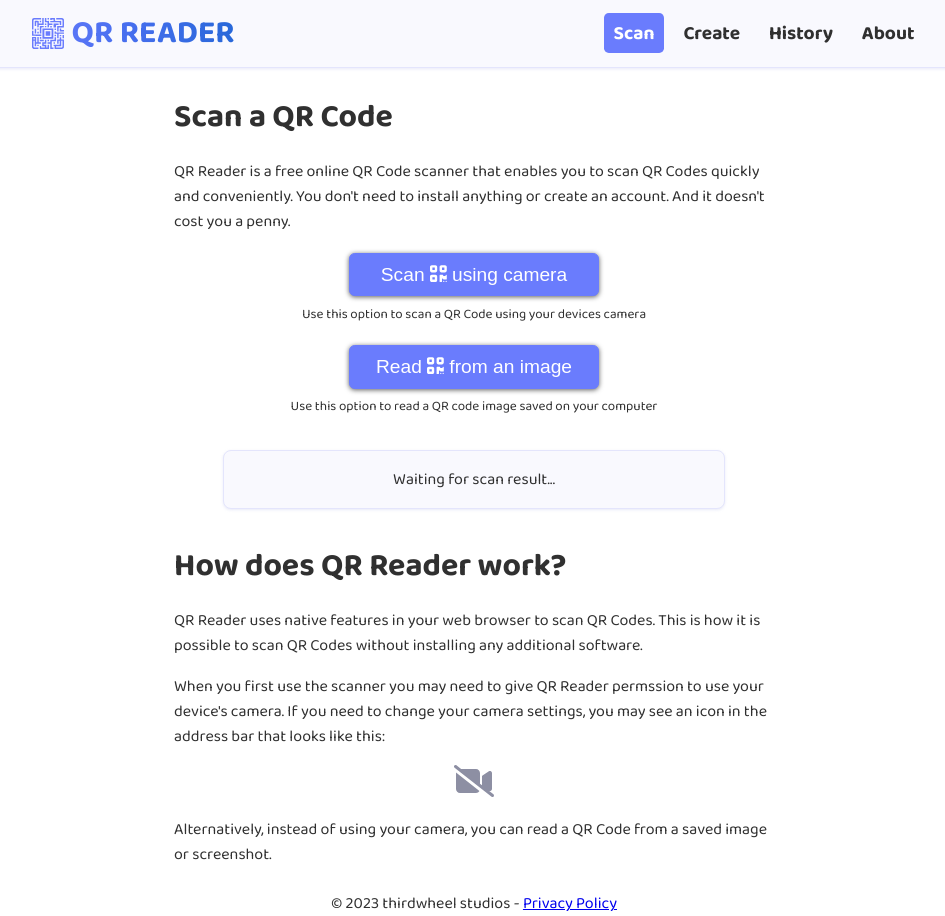
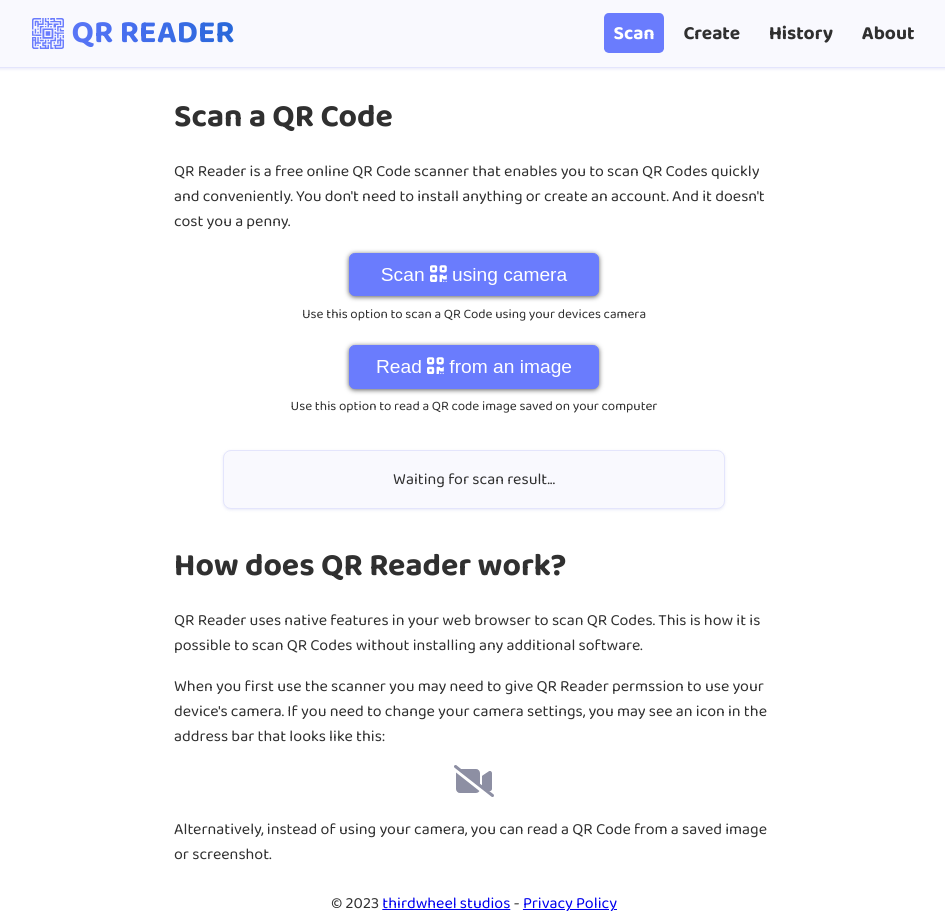
Before and after one commit to thirdwheelstudios/qr-reader, a Vue app: page / in a window 1280 px wide. Shown: the whole page, without its empty margins (166-1111 px from the left). Built offline with nearby package versions, Linux system fonts and the light colour scheme.

Commit message:
Added link to thirdwheel blog

```diff
--- a/src/components/AppFooter.vue
+++ b/src/components/AppFooter.vue
@@ -6,7 +6,11 @@ const currentYear = ref(new Date().getFullYear())
 
 <template>
   <footer>
-    © {{ currentYear }} thirdwheel studios -
+    © {{ currentYear }}
+    <a href="https://thirdwheelstudios.com" target="_blank"
+      >thirdwheel studios</a
+    >
+    -
     <router-link to="/privacy-policy" class="nav-link"
       >Privacy Policy</router-link
     >
```
